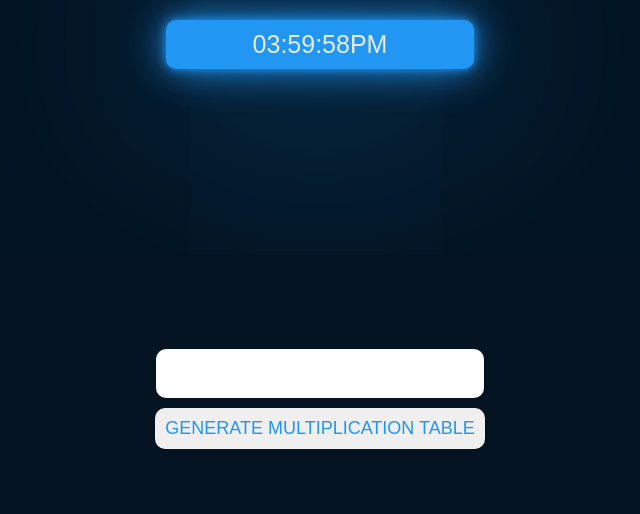
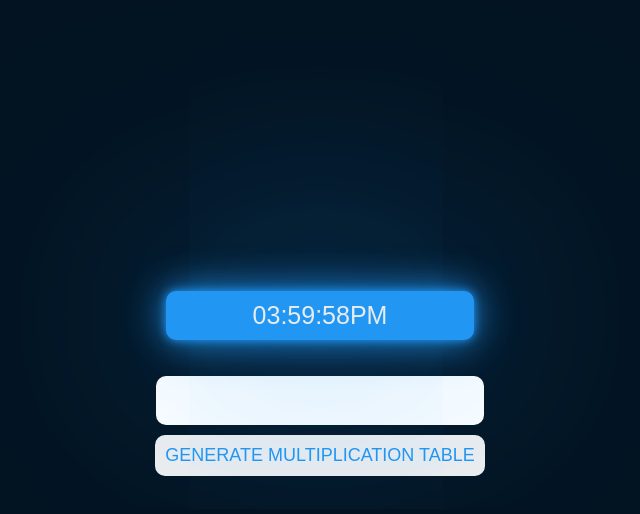
Before and after one commit to Satis9815/multiplication-table-generator, a plain HTML site: page index.html in a window 1280 px wide. Shown: the whole page, without its empty margins (320-960 px from the left). Drawn offline with Linux system fonts and the light colour scheme.

Commit message:
Update style.css

```diff
--- a/style.css
+++ b/style.css
@@ -46,8 +46,8 @@ body{
     color: #e9ecef;
     background: #2196f3;
     box-shadow: 0 0 10px #2196f3,0 0 1220px #2196f3,0 0 40px #2196f3;
-    position: absolute;
-    top: 20px;
+    position: relative;
+    top:-31px;
 }
 input{
     width: 308px;
```
